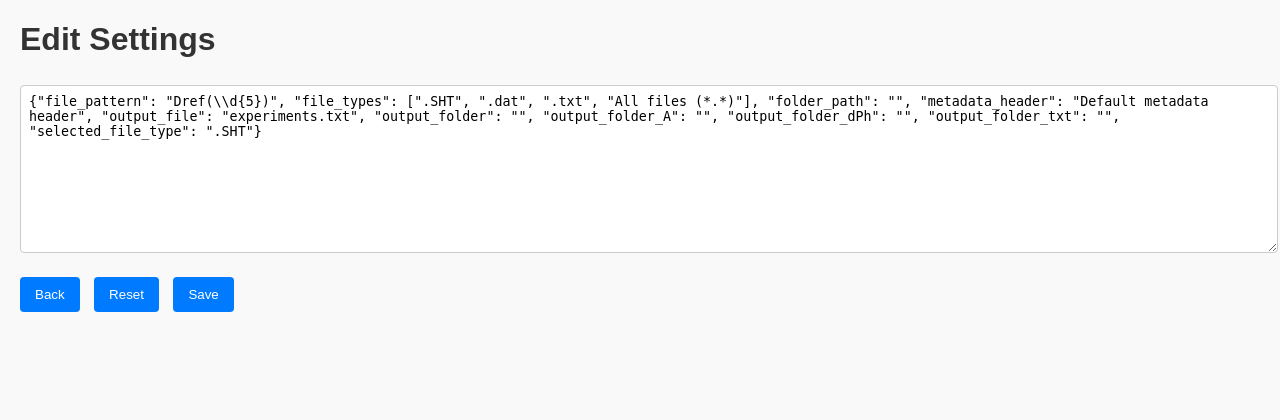
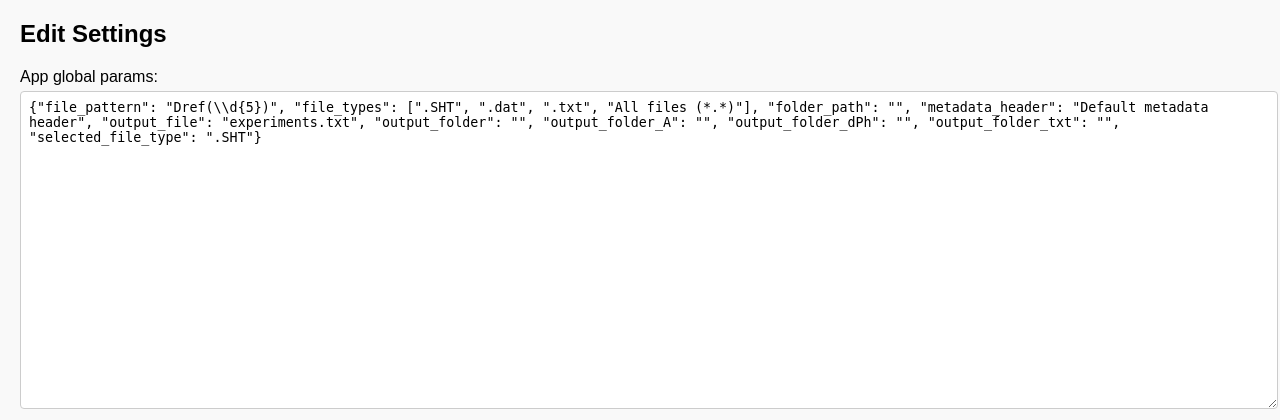
Before and after one commit to feodorrussia/DBS_Monitoring_App, a Flask app: page /settings in a window 1280 px wide. Shown: the top 420 px of the page. Run offline with Flask 3, Linux system fonts and the light colour scheme.

Commit message:
Add label & little editing

```diff
--- a/templates/settings.html
+++ b/templates/settings.html
@@ -35,8 +35,8 @@
     </style>
 </head>
 <body>
-    <h1>Edit Settings</h1>
-    <textarea id="settingsJson" rows="10" cols="50">{{ settings | tojson }}</textarea>
+    <h2>Edit Settings</h2>
+    <label for="settingsJson">App global params:</label><textarea id="settingsJson" rows="20" cols="50">{{ settings | tojson }}</textarea>
     <button type="button" id="backBtn">Back</button>
     <button type="button" id="resetBtn">Reset</button>
     <button type="button" id="saveSettingsBtn">Save</button>
```
